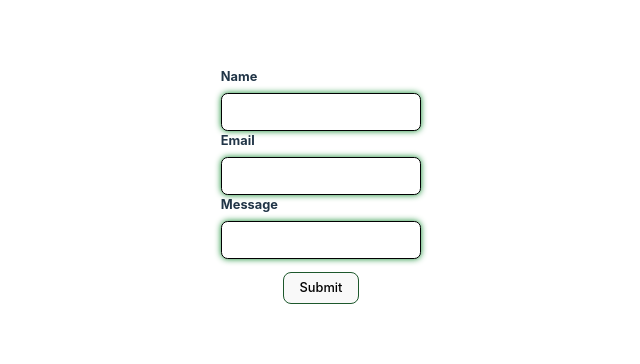
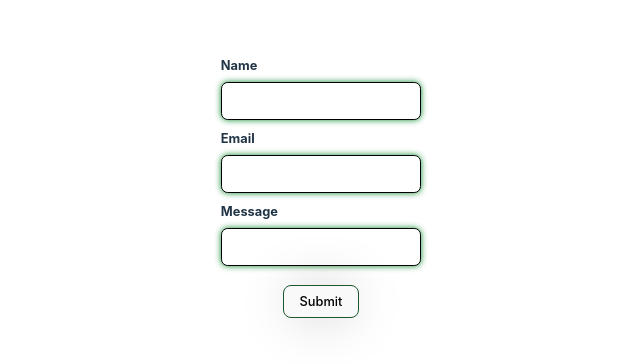
Before and after one commit to pulgajornie/myprojectformbs, a React (Vite) app: page / in a window 1280 px wide. Shown: the part 208-572 px from the top of the page, without its empty margins (319-959 px from the left). Built offline with nearby package versions, Linux system fonts and the light colour scheme.

Commit message:
update margins

```diff
--- a/src/components/label/label.module.scss
+++ b/src/components/label/label.module.scss
@@ -4,4 +4,6 @@
   font-size: 0.8em;
   font-weight: 700;
   margin-bottom: 0.5em;
+  margin-right: 0px;
+  margin-top: 9px;
 }
--- a/src/index.css
+++ b/src/index.css
@@ -48,7 +48,8 @@ button {
   transition: border-color 0.25s;
   position: static;
   font-size: 0.8em;
-  margin: 1em;
+  margin: 1.5em;
+  box-shadow: 0 0 53px -13px rgb(0, 0, 0);
 }
 button:hover {
   border-color: #646cff;
```
